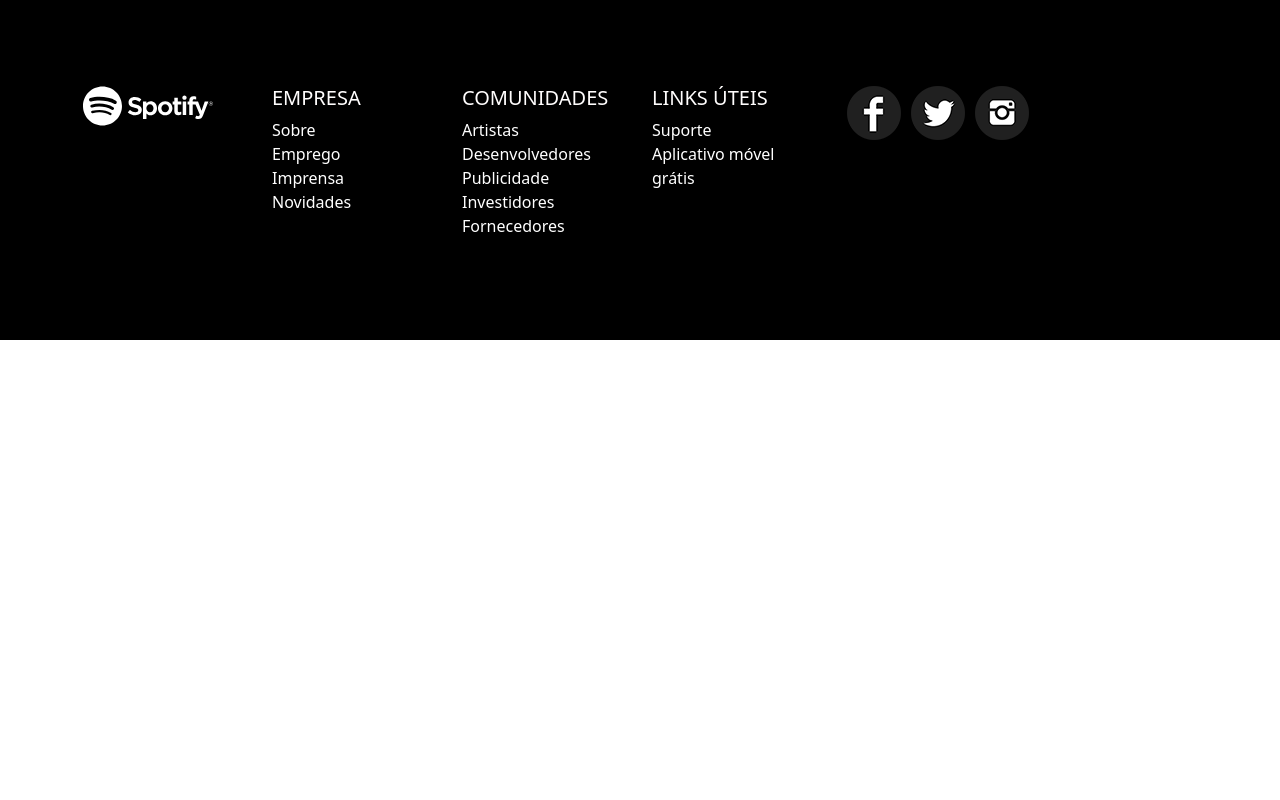
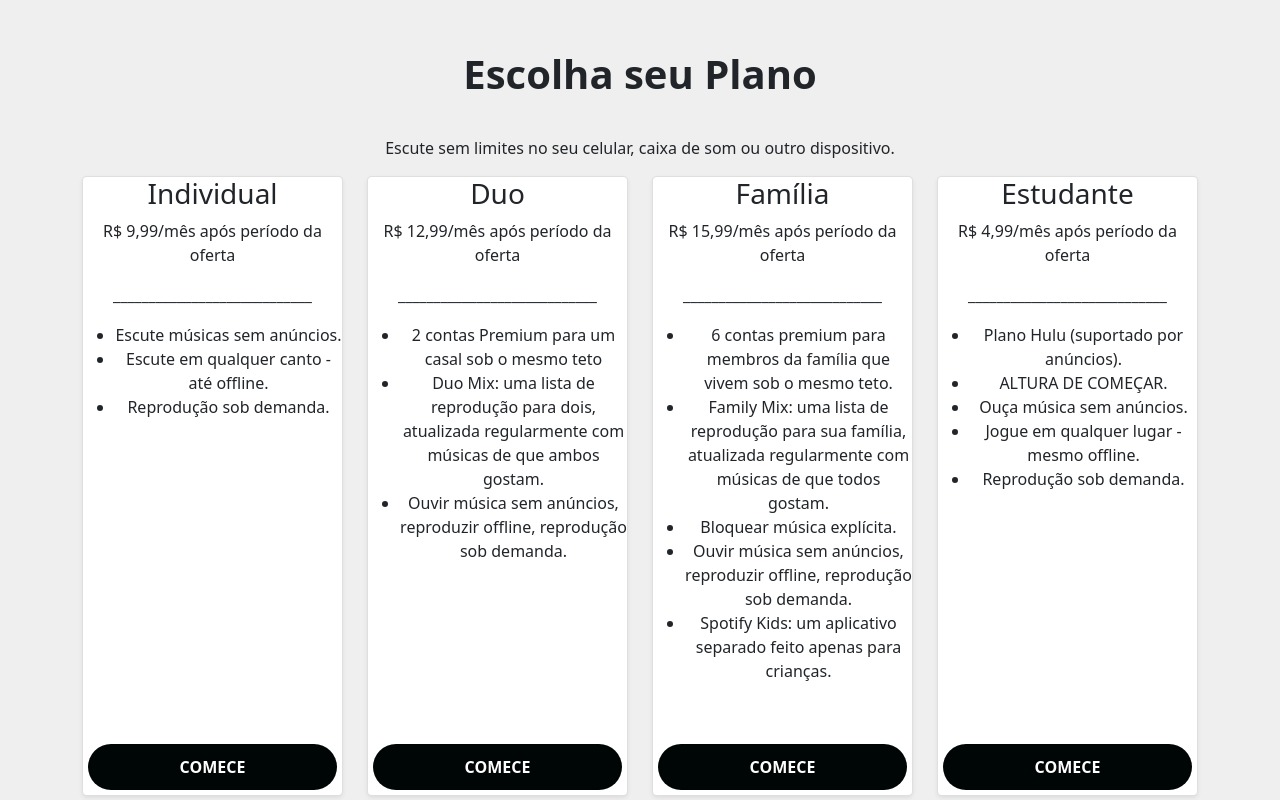
Before and after one commit to RodrigoLuna97/spotify-vue, a Vue app: page /premium in a window 1280 px wide. Shown: the part 1060-1860 px from the top of the page. Before the commit the page ends 1400 px from the top, so only its background shows below. Built offline with nearby package versions, Linux system fonts and the light colour scheme.

Commit message:
planos da parte premium

```diff
--- a/src/components/CapaPremium.vue
+++ b/src/components/CapaPremium.vue
@@ -37,7 +37,6 @@
 	text-transform: uppercase;
 	margin: 5px;
 	transition: background 0.4s, color 0.4s;
-    background-color: cyan;
 
     font-weight: bold;
 }
--- a/src/components/ContentPremium.vue
+++ b/src/components/ContentPremium.vue
@@ -43,7 +43,7 @@
 .content-premium{
     height: 500px;
     background-color: white;
-    padding-top: 100px;
+    padding-top: 90px;
     align-content: center;
 }
  h1{
@@ -53,8 +53,11 @@
 }
 h4{
     font-weight: bold;
-    padding-bottom: 2px;
-    text-align: left;
+    padding: 15px;
+
+}
+p{
+    padding-left: 18px;
 }
 
 </style>
--- /dev/null
+++ b/src/components/ContentPremiumPlanos.vue
@@ -0,0 +1,113 @@
+<template>
+  <div id="planos">
+      <div class="container">
+          <h1>Escolha seu Plano</h1>
+          <p>Escute sem limites no seu celular, caixa de som ou outro dispositivo.</p>
+
+          <div class="row row-cols-1 row-cols-md-3 mb-3 text-center">
+            <div class="col-lg-3 individual">
+                <div class="card mb-4 rounded-3 shadow-sm">
+                    <h3>Individual</h3>
+                    <p>R$ 9,99/mês após período da oferta</p>
+
+                    <p>____________________________</p>
+                    <ul >
+                        <li>Escute músicas sem anúncios.</li>
+                        <li>Escute em qualquer canto - até  offline.</li>
+                        <li>Reprodução sob demanda.</li>
+                    </ul>
+                    <a href="#" class="btn btn-1">Comece</a>
+                </div>
+            </div>
+
+            <div class="col-lg-3 duo">
+                 <div class="card mb-4 rounded-3 shadow-sm">
+                <h3>Duo</h3>
+                <p>R$ 12,99/mês após período da oferta</p>
+
+                <p>____________________________</p>
+                <ul>
+                    <li>2 contas Premium para um casal sob o mesmo teto</li>
+                    <li>Duo Mix: uma lista de reprodução para dois, atualizada regularmente com músicas de que ambos gostam.</li>
+                    <li>Ouvir música sem anúncios, reproduzir offline, reprodução sob demanda.</li>
+                </ul>
+                <a href="#" class="btn btn-1">Comece</a>
+                 </div>
+            </div>
+
+            <div class="col-lg-3 familia">
+                 <div class="card mb-4 rounded-3 shadow-sm">
+                <h3>Família</h3>
+                <p>R$ 15,99/mês após período da oferta</p>
+
+                <p>____________________________</p>
+                <ul>
+                    <li>6 contas premium para membros da família que vivem sob o mesmo teto.</li>
+                    <li>Family Mix: uma lista de reprodução para sua família, atualizada regularmente com músicas de que todos gostam.</li>
+                    <li>Bloquear música explícita.</li>
+                    <li>Ouvir música sem anúncios, reproduzir offline, reprodução sob demanda.</li>
+                    <li>Spotify Kids: um aplicativo separado feito apenas para crianças.</li>
+                </ul>
+                <a href="#" class="btn btn-1">Comece</a>
+                 </div>
+            </div>
+
+            <div class="col-lg-3 estudante">
+                 <div class="card mb-4 rounded-3 shadow-sm">
+                <h3>Estudante</h3>
+                <p>R$ 4,99/mês após período da oferta</p>
+
+                <p>____________________________</p>
+                <ul>
+                    <li>Plano Hulu (suportado por anúncios).</li>
+                    <li>ALTURA DE COMEÇAR.</li>
+                    <li>Ouça música sem anúncios.</li>
+                    <li>Jogue em qualquer lugar - mesmo offline.</li>
+                    <li>Reprodução sob demanda.</li>
+                </ul>
+                <a href="#" class="btn btn-1">Comece</a>
+                 </div>
+            </div>
+
+
+          </div>
+      </div>
+  </div>
+</template>
+
+<script>
+export default {
+    name: "PlanoPremium"
+}
+</script>
+
+<style scoped>
+#planos{
+    background-color: #EFEFEF;
+    padding: 60px;
+}
+ h1{
+    text-align: center;
+    padding-bottom: 30px;
+    font-weight: bold;
+}
+p{
+    text-align: center;
+}
+.btn{
+	color: rgb(255, 254, 254);
+	border-radius: 500px;
+	padding: 10px 65px;
+	text-transform: uppercase;
+	margin: 5px;
+	transition: background 0.4s, color 0.4s;
+    background-color: rgb(0, 5, 5);
+    font-weight: bold;
+
+
+}
+ul{
+    height: 400px;
+}
+
+</style>
--- a/src/views/Premium.vue
+++ b/src/views/Premium.vue
@@ -2,7 +2,9 @@
   <div class="premium">
    <CapaPremium />
    <ContentPremium />
+    <PlanosPremium />
    <Footer />
+
   </div>
 </template>
 
@@ -10,6 +12,7 @@
 
 import CapaPremium from '../components/CapaPremium.vue'
 import ContentPremium from '../components/ContentPremium.vue'
+import PlanosPremium from '../components/ContentPremiumPlanos.vue'
 import Footer from '../components/Footer.vue'
 
 export default {
@@ -17,7 +20,9 @@
   components:{
     CapaPremium,
     ContentPremium,
-    Footer
+    PlanosPremium,
+    Footer,
+
 
   }
 }
```
